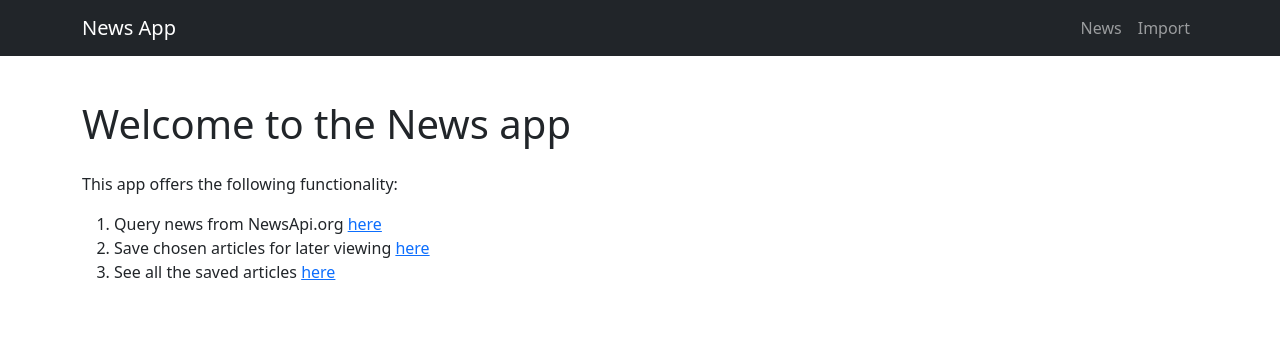
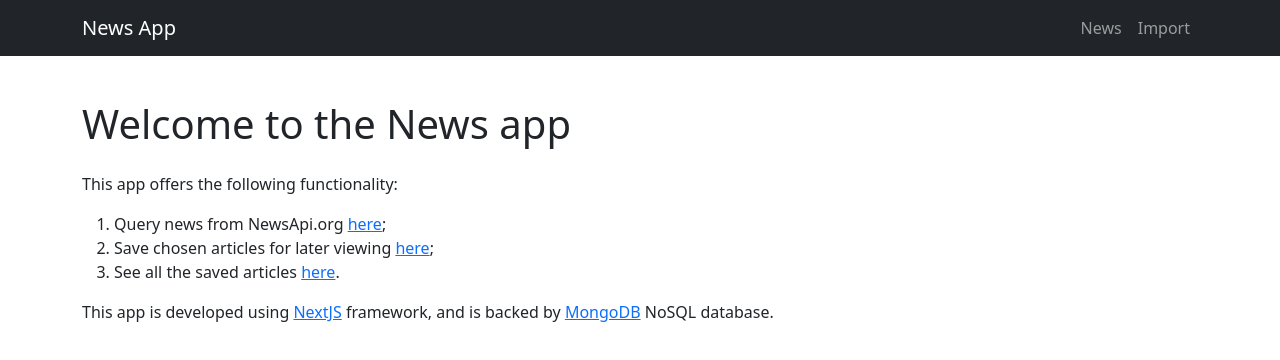
Before and after one commit to ralozkolya/news-app, a Next.js app: page / in a window 1280 px wide. Shown: the top 360 px of the page. Built offline with nearby package versions, Linux system fonts and the light colour scheme.

Commit message:
Update homepage

```diff
--- a/pages/index.js
+++ b/pages/index.js
@@ -7,10 +7,14 @@ export default function Home() {
       <h1 className="mb-4">Welcome to the News app</h1>
       <p>This app offers the following functionality:</p>
       <ol>
-        <li>Query news from NewsApi.org <Link href="/import"><a>here</a></Link></li>
-        <li>Save chosen articles for later viewing <Link href="/import"><a>here</a></Link></li>
-        <li>See all the saved articles <Link href="/news"><a>here</a></Link></li>
+        <li>Query news from NewsApi.org <Link href="/import"><a>here</a></Link>;</li>
+        <li>Save chosen articles for later viewing <Link href="/import"><a>here</a></Link>;</li>
+        <li>See all the saved articles <Link href="/news"><a>here</a></Link>.</li>
       </ol>
+      <p>
+        This app is developed using <a href="https://nextjs.org/" target="_blank" rel="noreferrer">NextJS</a> framework,
+        and is backed by <a href="https://www.mongodb.com/" target="_blank" rel="noreferrer">MongoDB</a> NoSQL database.
+      </p>
     </>
   )
 }
```
